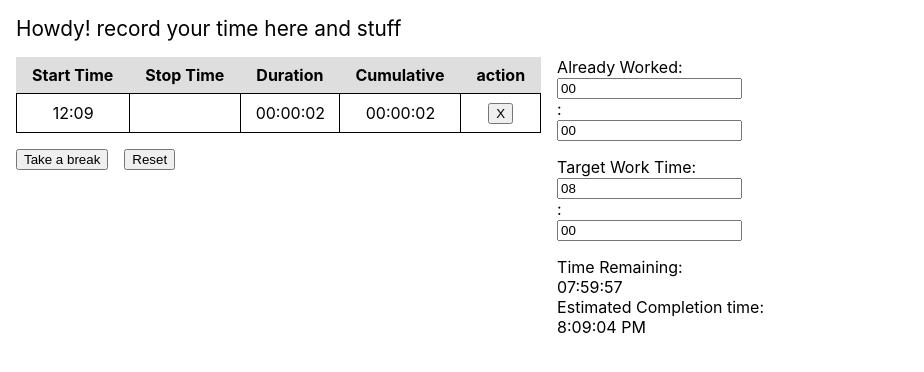
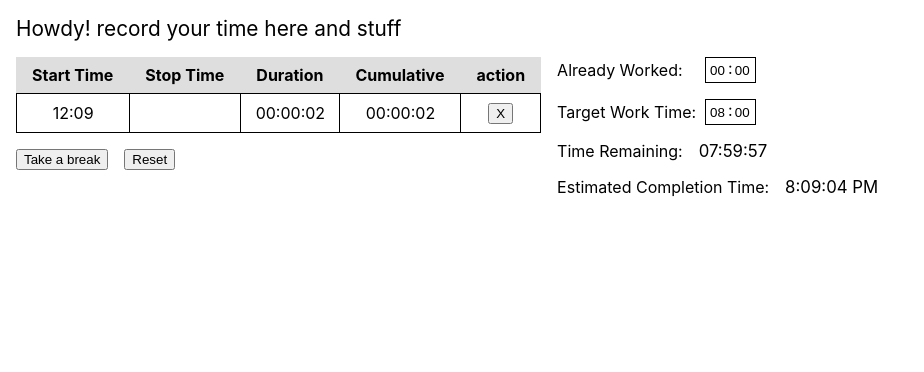
Before and after one commit to stolenricecakes/timey, a React (Create React App) app: page / in a window 1280 px wide. Both pictures are taken after a click on the button "kick some ass". Shown: the top 372 px of the page, without its empty margins (0-924 px from the left). Built offline with nearby package versions, Linux system fonts and the light colour scheme.

Commit message:
cleaned up UI a little, refactored display times into a single component

```diff
--- a/src/EstimatedCompletion.js
+++ /dev/null
@@ -1,18 +0,0 @@
-import React from "react";
-
-class EstimatedCompletion extends React.Component {
-    constructor(props) {
-        super(props);
-    }
-
-    render() {
-        return (
-            <div className="est-comp-time-container">
-                <div className="est-comp-time-label">Estimated Completion time:</div>
-                <div className="est-comp-time-val">{this.props.estTime}</div>
-            </div>
-        );
-    }
-}
-
-export default EstimatedCompletion;
--- /dev/null
+++ b/src/TimeDisplayField.js
@@ -0,0 +1,18 @@
+import React from "react";
+
+class TimeDisplayField extends React.Component {
+    constructor(props) {
+        super(props);
+    }
+
+    render() {
+        return (
+            <div className="time-display-container">
+                <div className="label">{this.props.label}:</div>
+                <div className="value">{this.props.time}</div>
+            </div>
+        );
+    }
+}
+
+export default TimeDisplayField;
--- a/src/TimeField.js
+++ b/src/TimeEntryField.js
@@ -1,6 +1,6 @@
 import React from "react";
 
-class TimeField extends React.Component {
+class TimeEntryField extends React.Component {
     constructor(props) {
         super(props);
         const timeState = {
@@ -121,4 +121,4 @@ class TimeField extends React.Component {
         );
     }
 }
-export default TimeField;
+export default TimeEntryField;
--- a/src/TimeRemaining.js
+++ /dev/null
@@ -1,18 +0,0 @@
-import React from "react";
-
-class TimeRemaining extends React.Component {
-    constructor(props) {
-        super(props);
-    }
-
-    render() {
-        return (
-            <div className="time-remaining-container">
-                <div className="time-remaining-label">Time Remaining:</div>
-                <div className="time-remaining-value">{this.props.time}</div>
-            </div>
-        );
-    }
-}
-
-export default TimeRemaining;
--- a/src/Timey.js
+++ b/src/Timey.js
@@ -2,9 +2,8 @@ import React from "react";
 import TimeLog from './TimeLog.js';
 import ToggleButton from './ToggleButton.js';
 import ResetButton from './ResetButton.js';
-import TimeField from "./TimeField.js";
-import TimeRemaining from "./TimeRemaining.js";
-import EstimatedCompletion from "./EstimatedCompletion.js";
+import TimeEntryField from "./TimeEntryField.js";
+import TimeDisplayField from "./TimeDisplayField.js";
 import Fireworks from "@fireworks-js/react";
 import timeCalcs from './functions/timeCalcs.js';
 import "./Timey.scss";
@@ -38,14 +37,14 @@ class Timey extends React.Component {
               </div>
 
               <div className="side-container">
-                <TimeField timeChanged={(newVal) => this.offsetChanged(newVal)}  defaultValue={this.state.offsetValue} label="Already Worked:"/>
-                <TimeField timeChanged={(newVal) => this.timeTargetChanged(newVal)}  defaultValue={this.state.timeTarget} label="Target Work Time:"/>
+                <TimeEntryField timeChanged={(newVal) => this.offsetChanged(newVal)}  defaultValue={this.state.offsetValue} label="Already Worked:"/>
+                <TimeEntryField timeChanged={(newVal) => this.timeTargetChanged(newVal)}  defaultValue={this.state.timeTarget} label="Target Work Time:"/>
 
                 {(this.state.times.length > 0) && (
                   <div className="remaining-times-container">
-                    <TimeRemaining time={timeCalcs.formattedDiff(this.state.timeRemaining / 1000)} />
+                    <TimeDisplayField label="Time Remaining" time={timeCalcs.formattedDiff(this.state.timeRemaining / 1000)} />
 
-                    <EstimatedCompletion estTime={this.state.estCompletionTime} />
+                    <TimeDisplayField label="Estimated Completion Time" time={this.state.estCompletionTime} />
                   </div>
                 )}
               </div>
--- a/src/Timey.scss
+++ b/src/Timey.scss
@@ -61,10 +61,45 @@
 
             .time-container {
                 margin-bottom: 1rem;
+                display: flex;
+                flex-direction: row;
+                align-items: center;
                 label {
                     margin-right: .5rem;
                     min-width: 140px;
                     display: inline-block;
+                }
+                .time-box-container {
+                    display: flex;
+                    flex-direction: row;
+                    align-items:center;
+                    border: 1px solid black;
+
+                    input {
+                        padding: 4px;
+                        width: 16px;
+                        border: 0;
+                        &:first-child {
+                            padding-right: 2px;
+                        }
+                        &:last-child {
+                            padding-left: 2px;
+                        }
+                    }
+
+                    .colon {
+                        padding-bottom: 4px;
+                    }
+                }
+            }
+            .time-display-container {
+                display: flex;
+                flex-direction: row;
+                margin-bottom: 1rem;
+
+                .value {
+                    margin-left: 1rem;
+                    font-size: 1.05rem;
                 }
             }
         }
```
